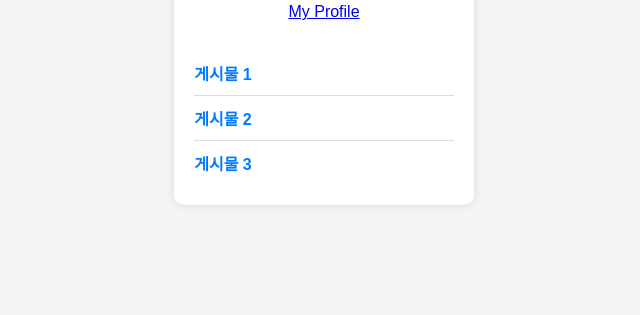
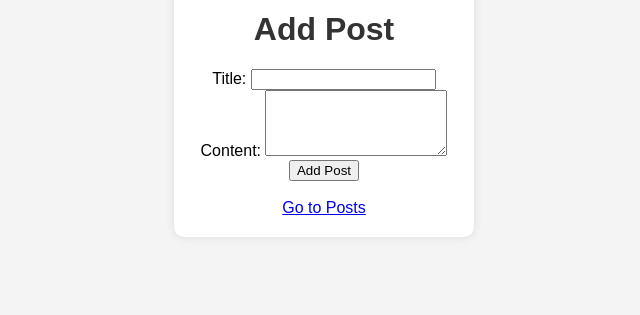
Before and after one commit to grape942/flask_homepage, a Flask app: page / in a window 1280 px wide. Shown: the part 485-800 px from the top of the page, without its empty margins (316-956 px from the left). Run offline with Flask 3, Linux system fonts and the light colour scheme; data comes from the database, SQL or seed files in the repository.

Commit message:
code upload

```diff
--- a/app.py
+++ b/app.py
@@ -1,29 +1,142 @@
-# app.py
-from flask import *
-# from flask_migrate import Migrate
-# from flask_sqlalchemy import SQLAlchemy
-# import os
-
-# BASE_DIR = os.path.dirname(__file__)
-
-# SQLALCHEMY_DATABASE_URI = 'sqlite:///{}'.format(os.path.join(BASE_DIR, 'pybo.db'))
-# SQLALCHEMY_TRACK_MODIFICATIONS = False
+from flask import Flask, render_template, request, redirect, url_for, session, flash
+from flask_session import Session
+import sqlite3
+from werkzeug.security import generate_password_hash, check_password_hash
 
 app = Flask(__name__)
+app.config['SESSION_TYPE'] = 'filesystem'
 
-@app.route('/') # 접속하는 url
-def index():
-  #return "hello Flask!"
-  return render_template('index.html')
+Session(app)
 
-@app.route('/hello') # 접속하는 url
-def hello1():
-  #return "hello Flask!"
-  return render_template('hello.html')
+# 사용자 데이터베이스 설정
+USERS_DATABASE = 'users.db'
 
-@app.route('/profile') # 접속하는 url
-def show_profile():
-  return render_template('profile.html')
+# 게시물 데이터베이스 설정
+POSTS_DATABASE = 'posts.db'
 
-if __name__=="__main__":
-  app.run(host="0.0.0.0", port="8000", debug=True)
+# 데이터베이스 초기화 함수
+def initialize_users_db():
+    with sqlite3.connect(USERS_DATABASE) as connection:
+        cursor = connection.cursor()
+        cursor.execute('''CREATE TABLE IF NOT EXISTS users (
+                            id INTEGER PRIMARY KEY AUTOINCREMENT,
+                            username TEXT NOT NULL,
+                            password TEXT NOT NULL)''')
+        connection.commit()
+
+def initialize_posts_db():
+    with sqlite3.connect(POSTS_DATABASE) as connection:
+        cursor = connection.cursor()
+        cursor.execute('''CREATE TABLE IF NOT EXISTS posts (
+                            id INTEGER PRIMARY KEY AUTOINCREMENT,
+                            title TEXT NOT NULL,
+                            content TEXT NOT NULL)''')
+        connection.commit()
+
+initialize_users_db()
+initialize_posts_db()
+
+# 게시물 추가 함수
+def add_post(title, content):
+    with sqlite3.connect(POSTS_DATABASE) as connection:
+        cursor = connection.cursor()
+        cursor.execute("INSERT INTO posts (title, content) VALUES (?, ?)", (title, content))
+        connection.commit()
+
+# 게시물 조회 함수
+def get_posts():
+    with sqlite3.connect(POSTS_DATABASE) as connection:
+        cursor = connection.cursor()
+        cursor.execute("SELECT * FROM posts ORDER BY id DESC")
+        posts = cursor.fetchall()
+        return posts
+
+@app.route("/")
+def home():
+    query_name = request.args.get('username', 'Guest')
+    posts = get_posts()
+    return render_template("index.html", name=query_name, posts=posts)
+
+@app.route("/signup", methods=["POST"])
+def signup():
+    username = request.form.get("username")
+    password = request.form.get("password")
+
+    with sqlite3.connect(DATABASE) as connection:
+        cursor = connection.cursor()
+
+        # 사용자 이름 중복 확인
+        cursor.execute(f"SELECT * FROM users WHERE username='{username}'")
+        existing_user = cursor.fetchone()
+
+        if existing_user:
+            flash("이미 존재하는 사용자 이름입니다.")
+            return redirect(url_for("home"))
+
+        # 비밀번호 해싱
+        hashed_password = generate_password_hash(password, method='pbkdf2:sha256')
+
+        # 사용자 정보 저장
+        cursor.execute("INSERT INTO users (username, password) VALUES (?, ?)", (username, hashed_password)) #### 여기 수정
+        connection.commit()
+
+        flash("회원가입이 완료되었습니다. 로그인해주세요.")
+        return redirect(url_for("home"))
+
+@app.route("/login", methods=["POST"])
+def login():
+    username = request.form.get("username")
+    password = request.form.get("password")
+
+    with sqlite3.connect(DATABASE) as connection:
+        cursor = connection.cursor()
+
+        # 사용자 정보 확인
+        cursor.execute("SELECT * FROM users WHERE username=?", (username,))
+        user = cursor.fetchone()
+
+        if user and check_password_hash(user[2], password):
+            # 로그인 성공 시 세션 생성
+            session['user_id'] = user[0]
+            session['username'] = user[1]
+            flash(f"로그인 성공! 환영합니다, {username}님.")
+            return redirect(url_for("dashboard"))
+        else:
+            flash("로그인 실패. 사용자 이름 또는 비밀번호를 확인하세요.")
+            return redirect(url_for("home"))
+
+@app.route("/dashboard")
+def dashboard():
+    if 'user_id' in session:
+        return f"안녕하세요, {session['username']}님. 이것은 대시보드입니다."
+    else:
+        flash("로그인이 필요합니다.")
+        return redirect(url_for("home"))
+
+@app.route("/logout")
+def logout():
+    # 로그아웃 시 세션 제거
+    session.pop('user_id', None)
+    session.pop('username', None)
+    return redirect(url_for("home"))
+
+
+
+@app.route("/add_post", methods=["GET", "POST"])
+def add_post_page():
+    if request.method == "POST":
+        title = request.form.get("title")
+        content = request.form.get("content")
+        add_post(title, content)
+        flash("게시물이 추가되었습니다.")
+        return redirect(url_for("view_posts"))
+    return render_template("add_post.html")
+
+@app.route("/posts")
+def view_posts():
+    posts = get_posts()
+    return render_template("post.html", posts=posts)
+
+if __name__ == "__main__":
+
+    app.run(host="0.0.0.0", port=8000, debug=True)
--- a/templates/index.html
+++ b/templates/index.html
@@ -23,7 +23,7 @@
       box-shadow: 0 0 10px rgba(0, 0, 0, 0.1);
     }
 
-    h1 {
+    h1, h2, p {
       color: #333;
     }
 
@@ -67,19 +67,24 @@
 
   <div class="container">
     <h1>My Cat Hompage</h1>
-    <h2>환영합니다</h2>
+    <h2>환영합니다, {{ name }}</h2>
     <p></p>
     <img src="https://placekitten.com/200/200" alt="고양이 사진">
-    <!--img src="{{ url_for('static', filename='pubao.jpeg') }}"-->
     <br>
-    <a href="profile">My Profile</p>
+    <a href="profile">My Profile</a>
 
-    <div class="board">
-      <div class="board-item"><a href="hello">게시물 1</a></div>
-      <div class="board-item"><a href="#">게시물 2</a></div>
-      <div class="board-item"><a href="#">게시물 3</a></div>
-      <!-- 추가적인 목록 아이템을 원하는 만큼 추가할 수 있습니다. -->
-    </div>
+    <h1>Add Post</h1>
+    <form method="post" action="/add_post">
+        <label for="title">Title:</label>
+        <input type="text" id="title" name="title" required>
+        <br>
+        <label for="content">Content:</label>
+        <textarea id="content" name="content" rows="4" required></textarea>
+        <br>
+        <input type="submit" value="Add Post">
+    </form>
+    <br>
+    <a href="{{ url_for('view_posts') }}">Go to Posts</a>
   </div>
 
 </body>
--- a/templates/profile.html
+++ b/templates/profile.html
@@ -63,7 +63,7 @@
 
     <div class="contact-info">
       <p>your.email@example.com</p>
-      <a href="https://www.blog.naver.com">네이버 블로그</a>
+      <a href="https://section.blog.naver.com/">네이버 블로그</a>
       <!-- 다른 연락처 정보를 추가할 수 있습니다. -->
     </div>
   </div>
```
Also changed, not shown: templates/__index.html (added, +51 -0 lines), templates/post.html (added, +72 -0 lines), example.db (deleted), posts.db (added), users.db (added), your_database.db (deleted), 2 other files.
